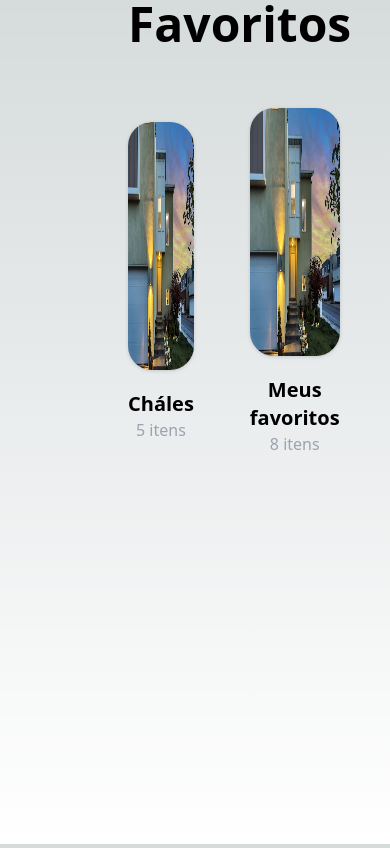
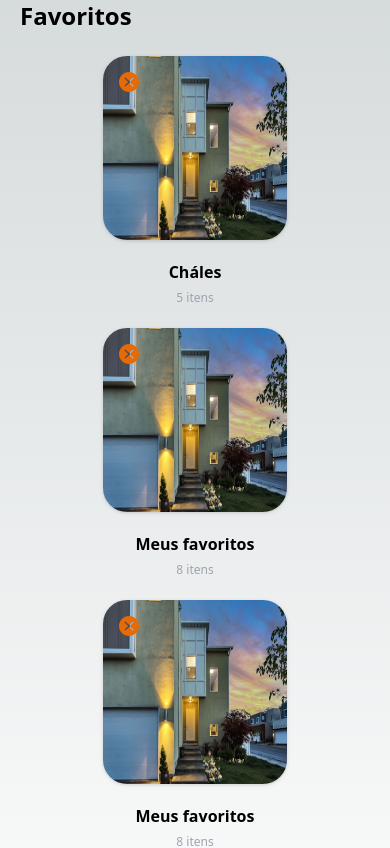
Before and after one commit to ADS2024-2-LocaEspaco/LocacaoEspacoFE, a Next.js app: page /favorites in a window 390 px wide. Shown: the top 848 px of the page. Built offline with nearby package versions, Linux system fonts and the light colour scheme.

Commit message:
finished cards and responsivity

```diff
--- a/src/pages/favorites/[id]/index.tsx
+++ b/src/pages/favorites/[id]/index.tsx
@@ -8,21 +8,20 @@ import CardFavoriteAd, { CardFavoriteAdProps } from '../components/card-favorite
 import ArrowBackIcon from '../../../../public/icons/arrow_back_icon.svg'
 import ShareIcon from '../../../../public/icons/share_icon.svg'
 import EditIcon from '../../../../public/icons/edit_icon.svg'
-
 import Ad from '../ad.jpg'
 
 export default function FavoritesFolder() {
     const router = useRouter()
-    // const folderId = useParams().id
+    const folderId = useParams().id
 
-    const [favoritesAds, useFavoritesAds] = useState<CardFavoriteAdProps[]>()
+    const [favoritesAds, setFavoritesAds] = useState<CardFavoriteAdProps[]>()
 
     const handleReturnPage = () => {
         router.back()
     }
 
     useEffect(() => {
-        useFavoritesAds([
+        setFavoritesAds([
             {
                 id: 1,
                 banner: Ad,
@@ -39,24 +38,28 @@ export default function FavoritesFolder() {
     }, [])
 
     return (
-        <main className="h-screen px-32 bg-white">
-            <Image onClick={handleReturnPage} src={ArrowBackIcon} alt='Botão para retornar a página de Favoritos' className='cursor-pointer size-5 text-orange-400 opacity-90' />
+        <main className="h-full min-h-screen px-32 max-md:px-5 bg-white">
 
-            <div className='flex justify-between mt-6 space-y-[60px]'>
-                <h1 className='text-5xl font-bold text-black-100'>Cháles</h1>
+            <div className='space-y-[60px] max-md:space-y-6'>
+                <div className='flex flex-col max-md:flex-row max-md:items-center gap-6 max-md:gap-3'>
+                    <Image onClick={handleReturnPage} src={ArrowBackIcon} alt='Botão para retornar a página de Favoritos' className='cursor-pointer hover:opacity-80 size-5 max-md:size-4 text-orange-400 opacity-90' />
 
-                <div className='flex gap-5'>
-                    <div className='p-2 bg-orange-100 rounded-full'>
-                        <Image src={ShareIcon} alt='Botão de compartilhamento' className='size-5 cursor-pointer hover:opacity-80' />
+                    <div className='flex flex-1 justify-between items-center'>
+                        <h1 className='text-5xl max-md:text-2xl font-bold text-black-100'>Cháles</h1>
+
+                        <div className='flex items-center gap-5'>
+                            <div className='p-2 bg-orange-100 rounded-full cursor-pointer hover:opacity-80'>
+                                <Image src={ShareIcon} alt='Botão de compartilhamento' className='size-5 max-md:size-4' />
                             </div>
 
-                    <div className='p-2 bg-orange-100 rounded-full'>
-                        <Image src={EditIcon} alt='Botão de compartilhamento' className='size-5 cursor-pointer hover:opacity-80' />
+                            <div className='p-2 bg-orange-100 rounded-full cursor-pointer hover:opacity-80'>
+                                <Image src={EditIcon} alt='Botão de compartilhamento' className='size-5 max-md:size-4' />
+                            </div>
                         </div>
                     </div>
                 </div>
 
-            <div className="flex gap-14">
+                <div className="flex flex-wrap gap-14 max-md:gap-5 max-sm:justify-center">
                     {
                         favoritesAds ? (
                             favoritesAds.map((ad, index) => (
@@ -73,6 +76,7 @@ export default function FavoritesFolder() {
                         )
                     }
                 </div>
+            </div>
         </main>
     )
 };
--- a/src/pages/favorites/components/card-favorite-ad.tsx
+++ b/src/pages/favorites/components/card-favorite-ad.tsx
@@ -2,6 +2,7 @@ import Image, { StaticImageData } from "next/image";
 import { useRouter } from "next/router";
 
 import Favorite from '../../../../public/icons/favorite_heart_icon.svg'
+import { MouseEventHandler } from "react";
 
 export interface CardFavoriteAdProps {
     id: number
@@ -14,26 +15,29 @@ export default function CardFavoriteAd({ id, banner, title, subtitle }: CardFavo
     const router = useRouter()
 
     const handlePageAd = () => {
-        // router.push(`/ads/${id}`)
-
-        console.log('Página do AD')
+        router.push(`/ads/${id}`)
     }
 
     const handleToUnfavorite = () => {
-        console.log('Desfavoritar')
+        console.log('Desfavoritar', id)
     }
 
     return (
-        <div onClick={handlePageAd} className="w-[248px] space-y-5 text-center cursor-pointer hover:opacity-95 ">
+        <div onClick={handlePageAd} className="w-[248px] max-md:w-[184px] space-y-5 text-center cursor-pointer hover:opacity-95 ">
             <div className="relative">
-                <Image src={banner} alt="Banner da pasta" className="rounded-3xl h-[248px] drop-shadow" />
+                <Image src={banner} alt="Banner da pasta" className="rounded-3xl h-[248px] max-md:h-[184px] drop-shadow" />
 
-                <Image onClick={handleToUnfavorite} src={Favorite} alt="Botão de favoritar" className="absolute z-50 top-4 left-4" />
+                <Image
+                    onClick={(event) => {
+                        event.stopPropagation()
+                        handleToUnfavorite()
+                    }}
+                    src={Favorite} alt="Botão de favoritar" className="absolute z-50 top-4 left-4" />
             </div>
             <div className="my-1">
-                <h2 className="text-xl font-bold text-black-100">{title}</h2>
+                <h2 className="text-xl max-md:text-base font-bold text-black-100">{title}</h2>
 
-                <span className="text-gray-400">{subtitle} itens</span>
+                <span className="text-gray-400 max-md:text-[12px]">{subtitle}</span>
             </div>
         </div>
     )
--- a/src/pages/favorites/components/card-favorite-folder.tsx
+++ b/src/pages/favorites/components/card-favorite-folder.tsx
@@ -1,5 +1,7 @@
 import Image, { StaticImageData } from "next/image";
 import { useRouter } from "next/router";
+
+import X from '../../../../public/icons/x_icon.svg'
 
 export interface CardFavoriteFolderProps {
     id: number
@@ -15,14 +17,25 @@ export default function CardFavoriteFolder({ id, banner, title, total }: CardFav
         router.push(`/favorites/${id}`)
     }
 
+    const handleDeleteFolder = () => {
+        console.log('Excluir pasta', id)
+    }
+
     return (
-        <div onClick={handleFavoritesFolder} className="w-[248px] space-y-5 text-center cursor-pointer hover:opacity-95">
-            <Image src={banner} alt="Banner da pasta" className="rounded-3xl h-[248px] drop-shadow" />
+        <div onClick={handleFavoritesFolder} className="w-[248px] max-md:w-[184px] space-y-5 text-center cursor-pointer hover:opacity-95">
+            <div className="relative">
+                <Image src={banner} alt="Banner da pasta" className="rounded-3xl h-[248px] max-md:h-[184px] drop-shadow" />
 
-            <div className="my-1">
-                <h2 className="text-xl font-bold text-black-100">{title}</h2>
+                <Image onClick={(event) => {
+                    event.stopPropagation()
+                    handleDeleteFolder()
+                }} src={X} alt="Botão de favoritar" className="absolute z-50 top-4 left-4" />
+            </div>
 
-                <span className="text-gray-400">{total} itens</span>
+            <div className="my-1 px-2">
+                <h2 className="text-xl max-md:text-base font-bold text-black-100 truncate">{title}</h2>
+
+                <span className="text-gray-400 max-md:text-[12px]">{total} itens</span>
             </div>
         </div>
     )
--- a/src/pages/favorites/index.tsx
+++ b/src/pages/favorites/index.tsx
@@ -6,12 +6,11 @@ import FavoriteFolder, { CardFavoriteFolderProps } from "./components/card-favor
 import Card from './card.jpg'
 import AddIcon from '../../../public/icons/add_icon.svg'
 
-
 export default function Favorites() {
-    const [folders, useFolders] = useState<CardFavoriteFolderProps[]>()
+    const [folders, setFolders] = useState<CardFavoriteFolderProps[]>()
 
     useEffect(() => {
-        useFolders([
+        setFolders([
             {
                 id: 1,
                 banner: Card,
@@ -24,14 +23,20 @@ export default function Favorites() {
                 title: 'Meus favoritos',
                 total: 8
             },
+            {
+                id: 2,
+                banner: Card,
+                title: 'Meus favoritos',
+                total: 8
+            },
         ])
     }, [])
 
     return (
-        <main className="h-screen px-32 space-y-[60px]">
-            <h1 className="text-5xl font-bold text-black-100">Favoritos</h1>
+        <main className="h-full min-h-screen px-32 max-md:px-5 space-y-[60px] max-md:space-y-6">
+            <h1 className="text-5xl max-md:text-2xl font-bold text-black-100">Favoritos</h1>
 
-            <div className="flex gap-14 items-center">
+            <div className="flex flex-wrap gap-14 max-md:gap-5 max-sm:justify-center">
                 {
                     folders ? (
                         folders.map((folder, index) => (
@@ -48,8 +53,8 @@ export default function Favorites() {
                     )
                 }
 
-                <div className="h-[248px]">
-                    <Image src={AddIcon} alt='Botão para criar pasta' className="flex" />
+                <div className="flex self-start h-[248px] w-[248px] max-md:w-[184px] max-md:h-[184px] justify-center items-center">
+                    <Image src={AddIcon} alt='Botão para criar pasta' className="size-28 max-md:size-20 cursor-pointer hover:opacity-80"/>
                 </div>
             </div>
         </main>
```
Also changed, not shown: public/icons/x_icon.svg (added). Lines whose indentation alone changed are shown as unchanged.
